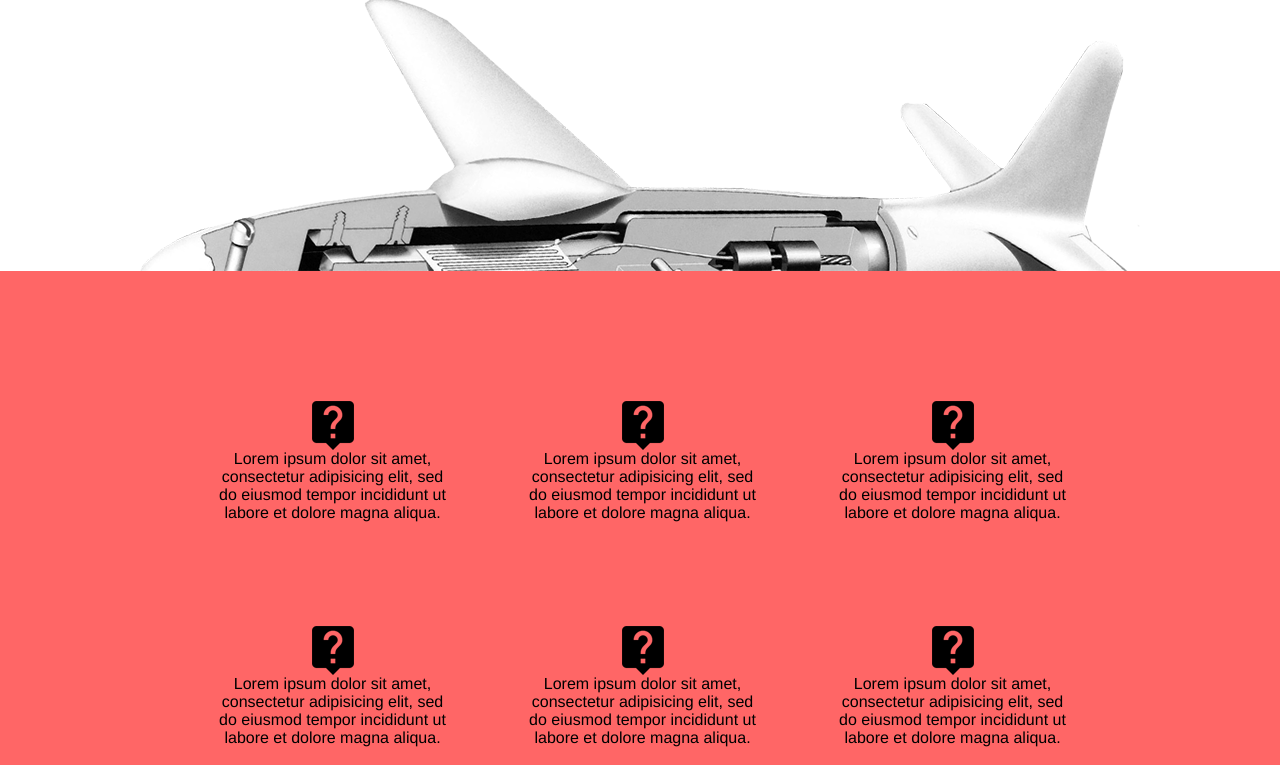
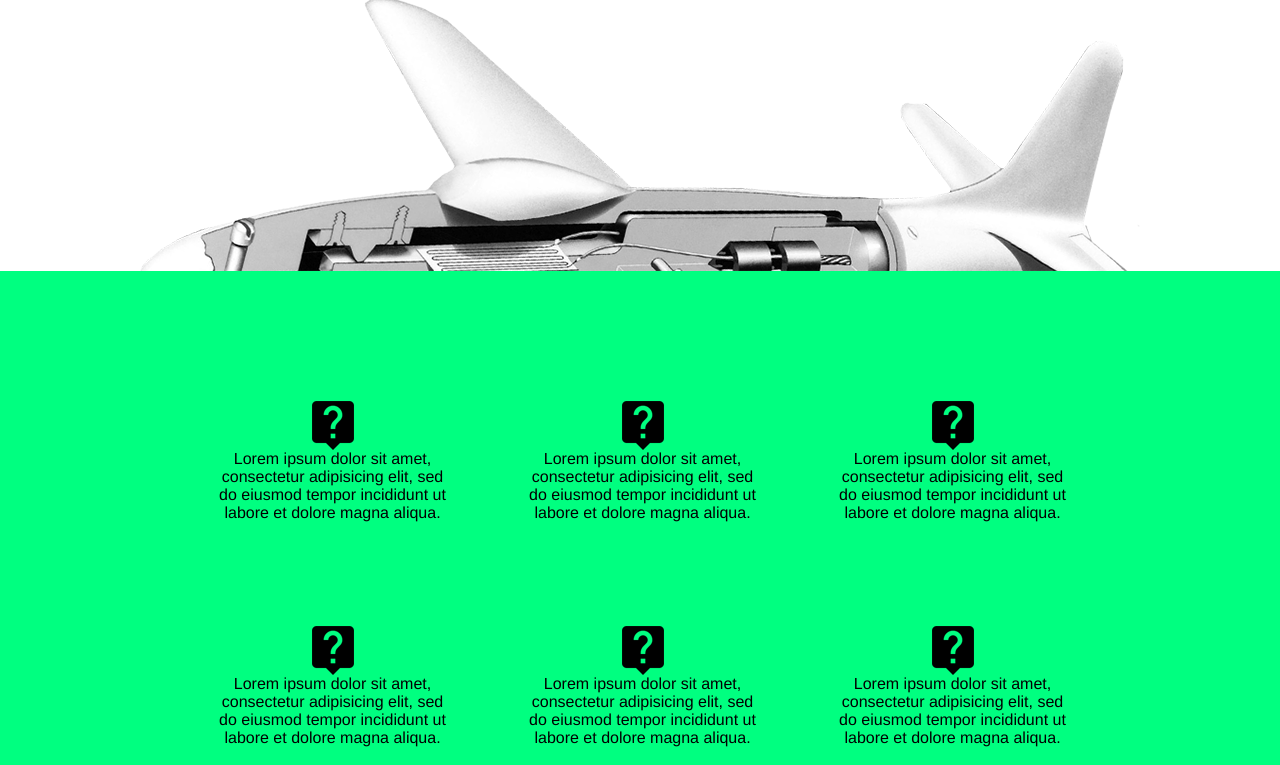
Before and after one commit to aandnota/mwfd, a plain HTML site: page index.html in a window 1280 px wide. Shown: the part 187-952 px from the top of the page. Drawn offline with Linux system fonts and the light colour scheme.

Commit message:
Changed colors
yay, green!

```diff
--- a/css/style.css
+++ b/css/style.css
@@ -56,7 +56,7 @@ html, body, nav, section, img, ul, p {
 
 /*SECTION ONE*/
 #numero-uno {
-	background-color: #ff6666;
+	background-color: #00FF80;
 	height: 600px;
 }
 
```
